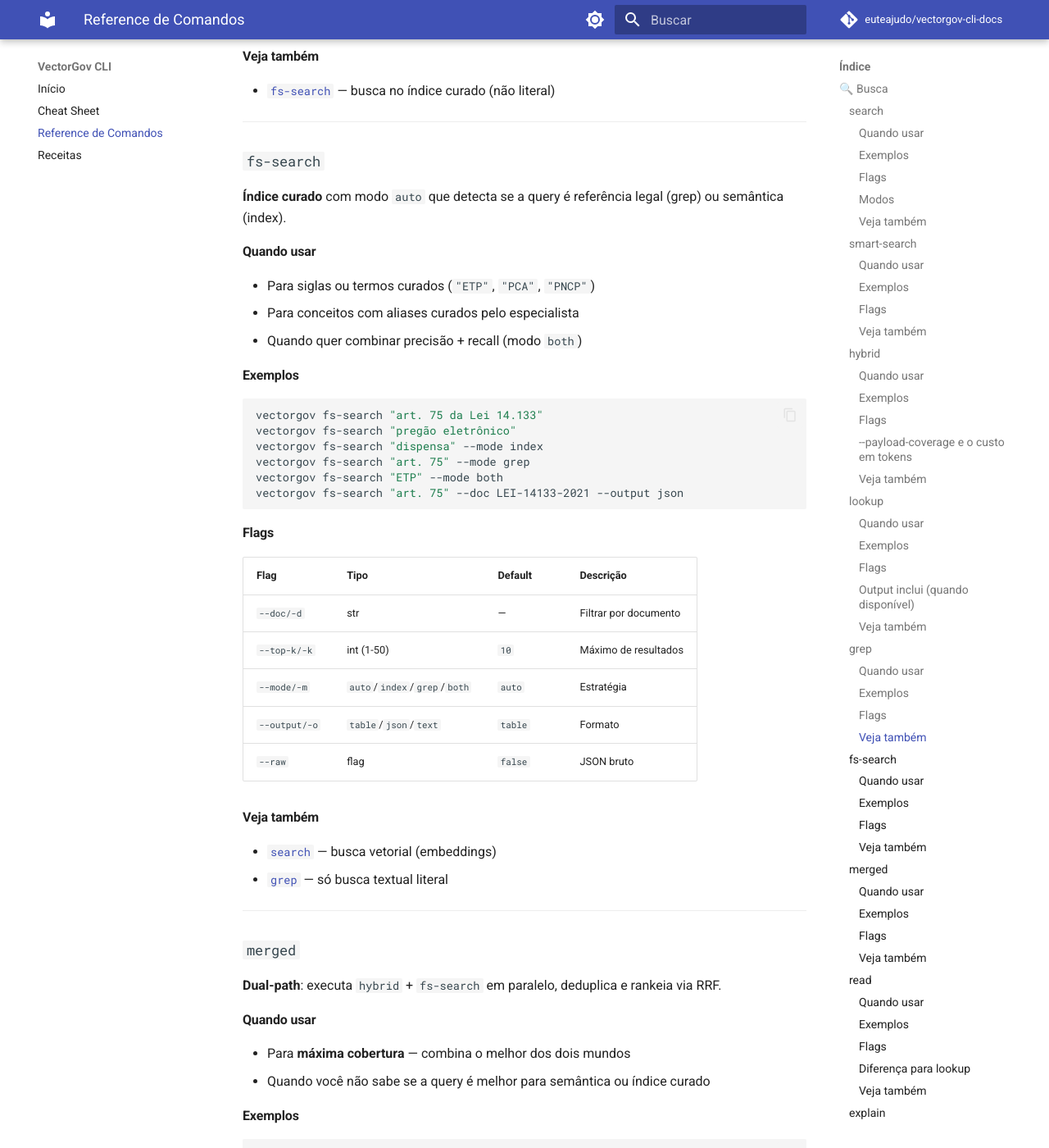
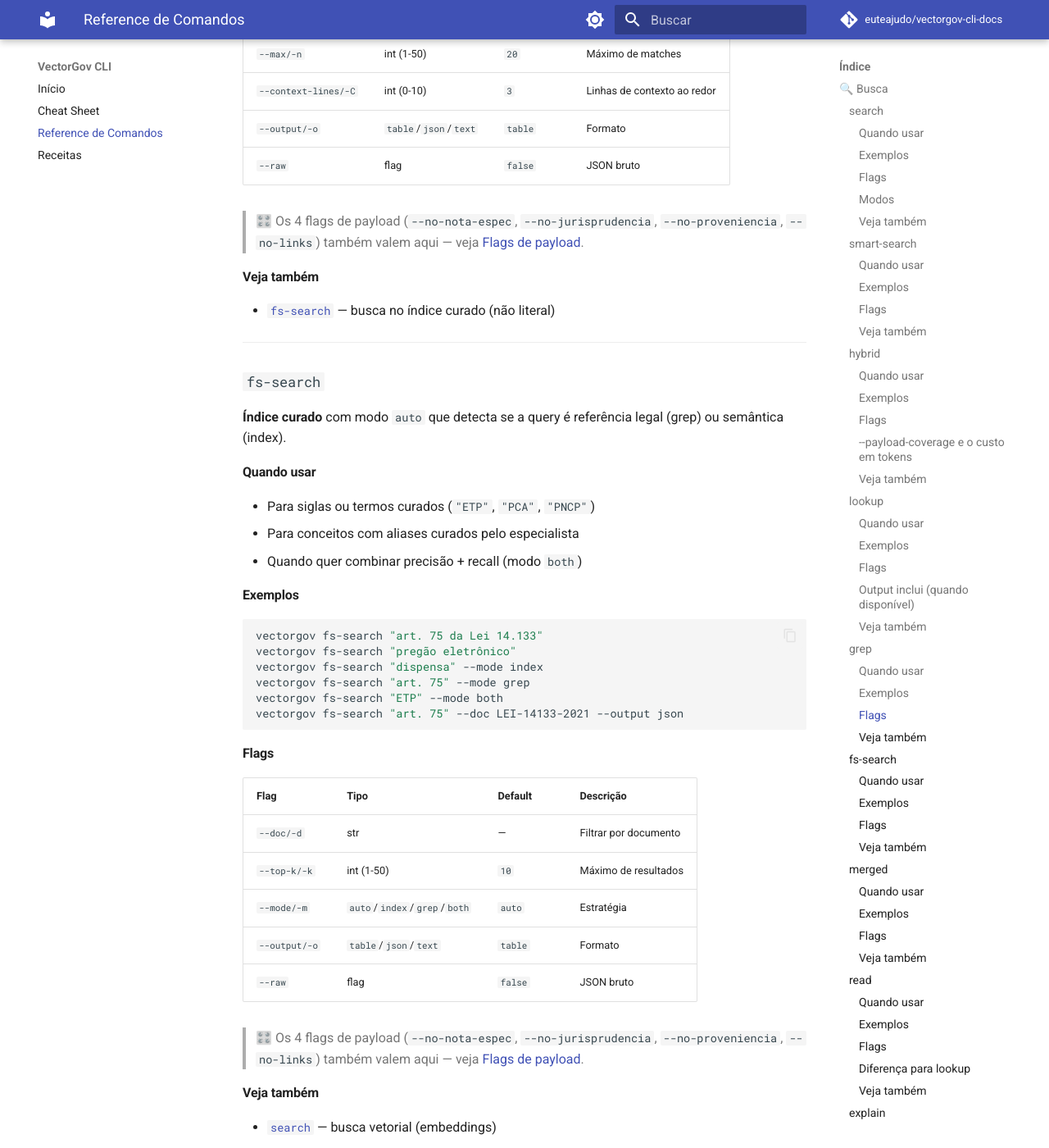
Before and after one commit to euteajudo/vectorgov-cli-docs, an MkDocs documentation site: the page built from docs/commands.md, in a window 1280 px wide and 1400 px high, scrolled down 6409 px. Shown: the whole window at 82% size. Built offline with MkDocs 1.6.1 and Material for MkDocs 9.7.7, drawn with Linux system fonts in a browser that asks for light colours; comment, search, counter and statistics services are not loaded; some of the changed text lies outside the part shown.

Commit message:
docs: cross-ref das flags de payload em todos os comandos
A seção "Flags de payload" listava os comandos, mas só o `hybrid` tinha o
ponteiro na própria seção. Adiciona a mesma linha de cross-ref em search,
smart-search, lookup, grep, fs-search, merged, context e explain — fecha a
findability (ler um comando direto agora aponta para as flags).

````diff
--- a/docs/commands.md
+++ b/docs/commands.md
@@ -48,6 +48,8 @@ vectorgov search "licitação" --raw | jq '.hits[0].text'
 | `--output/-o` | `table`/`json`/`text`/`llm`/`markdown` | `table` | Formato de saída |
 | `--raw` | flag | `false` | JSON bruto para pipes |
 
+> 🎛️ Os 4 flags de payload (`--no-nota-espec`, `--no-jurisprudencia`, `--no-proveniencia`, `--no-links`) também valem aqui — veja [Flags de payload](#flags-de-payload-suprimir-features-no-envio-ao-llm).
+
 #### Modos
 | Mode | Latência | Quando usar |
 |---|---|---|
@@ -84,6 +86,8 @@ vectorgov smart-search "pesquisa de preços" --cache
 | `--cache` | flag | `false` | Usar cache semântico |
 | `--output/-o` | `table`/`json`/`text`/`llm` | `table` | Formato |
 | `--raw` | flag | `false` | JSON bruto |
+
+> 🎛️ Os 4 flags de payload (`--no-nota-espec`, `--no-jurisprudencia`, `--no-proveniencia`, `--no-links`) também valem aqui — veja [Flags de payload](#flags-de-payload-suprimir-features-no-envio-ao-llm).
 
 #### Veja também
 - [`search`](#search) — alternativa mais barata
@@ -185,6 +189,8 @@ vectorgov lookup -o llm "Art. 11 da Lei 14.133"
 | `--raw` | flag | `false` | JSON bruto sem formatação |
 | `--pipe` | flag | `false` | Lê referências de stdin (uma por linha) |
 
+> 🎛️ Os 4 flags de payload (`--no-nota-espec`, `--no-jurisprudencia`, `--no-proveniencia`, `--no-links`) também valem aqui — veja [Flags de payload](#flags-de-payload-suprimir-features-no-envio-ao-llm).
+
 #### Output inclui (quando disponível)
 - Texto do dispositivo (consolidado para artigos)
 - `evidence_url` — link para o trecho destacado
@@ -223,6 +229,8 @@ vectorgov grep "licitação" --max 10 --context-lines 5
 | `--output/-o` | `table`/`json`/`text` | `table` | Formato |
 | `--raw` | flag | `false` | JSON bruto |
 
+> 🎛️ Os 4 flags de payload (`--no-nota-espec`, `--no-jurisprudencia`, `--no-proveniencia`, `--no-links`) também valem aqui — veja [Flags de payload](#flags-de-payload-suprimir-features-no-envio-ao-llm).
+
 #### Veja também
 - [`fs-search`](#fs-search) — busca no índice curado (não literal)
 
@@ -255,6 +263,8 @@ vectorgov fs-search "art. 75" --doc LEI-14133-2021 --output json
 | `--mode/-m` | `auto`/`index`/`grep`/`both` | `auto` | Estratégia |
 | `--output/-o` | `table`/`json`/`text` | `table` | Formato |
 | `--raw` | flag | `false` | JSON bruto |
+
+> 🎛️ Os 4 flags de payload (`--no-nota-espec`, `--no-jurisprudencia`, `--no-proveniencia`, `--no-links`) também valem aqui — veja [Flags de payload](#flags-de-payload-suprimir-features-no-envio-ao-llm).
 
 #### Veja também
 - [`search`](#search) — busca vetorial (embeddings)
@@ -291,6 +301,8 @@ vectorgov merged "licitação" --no-hybrid       # apenas índice curado
 | `--no-filesystem` | flag | `false` | Desabilita índice curado |
 | `--output/-o` | `table`/`json`/`text` | `table` | Formato |
 | `--raw` | flag | `false` | Inclui `mutual_count`, `hybrid_count`, etc. |
+
+> 🎛️ Os 4 flags de payload (`--no-nota-espec`, `--no-jurisprudencia`, `--no-proveniencia`, `--no-links`) também valem aqui — veja [Flags de payload](#flags-de-payload-suprimir-features-no-envio-ao-llm).
 
 #### Veja também
 - [`hybrid`](#hybrid) — só semântica + grafo
@@ -353,6 +365,8 @@ vectorgov explain "Art. 75 da Lei 14.133"
 vectorgov explain "§ 2 do Art. 33 da Lei 14.133" --output llm
 ```
 
+> 🎛️ Os 4 flags de payload (`--no-nota-espec`, `--no-jurisprudencia`, `--no-proveniencia`, `--no-links`) também valem aqui — veja [Flags de payload](#flags-de-payload-suprimir-features-no-envio-ao-llm).
+
 #### Veja também
 - [`lookup`](#lookup) — só a resolução
 - [`read`](#read) — só a leitura por ID
@@ -390,6 +404,8 @@ vectorgov context "pesquisa de preços" --prompt detailed
 | `--format` | `raw`/`messages`/`clipboard` | `raw` | Formato de saída |
 | `--smart` | flag | `false` | Usa `smart-search` em vez de `search` |
 | `--prompt` | str | `default` | System prompt: `default`, `concise`, `detailed`, `chatbot` |
+
+> 🎛️ Os 4 flags de payload (`--no-nota-espec`, `--no-jurisprudencia`, `--no-proveniencia`, `--no-links`) também valem aqui — veja [Flags de payload](#flags-de-payload-suprimir-features-no-envio-ao-llm).
 
 ---
 
````
